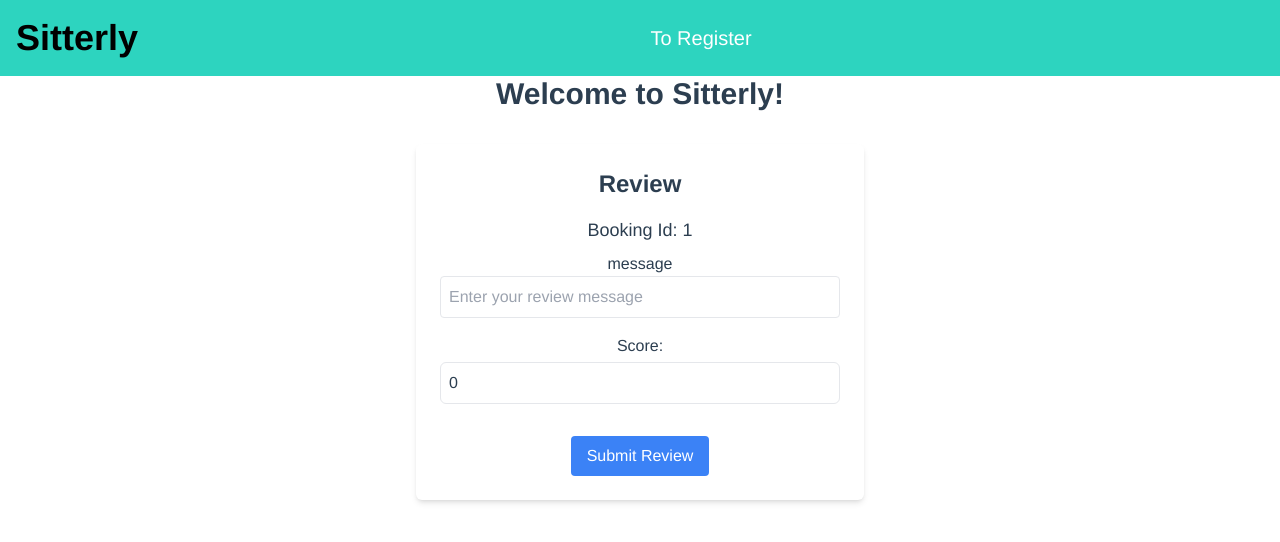
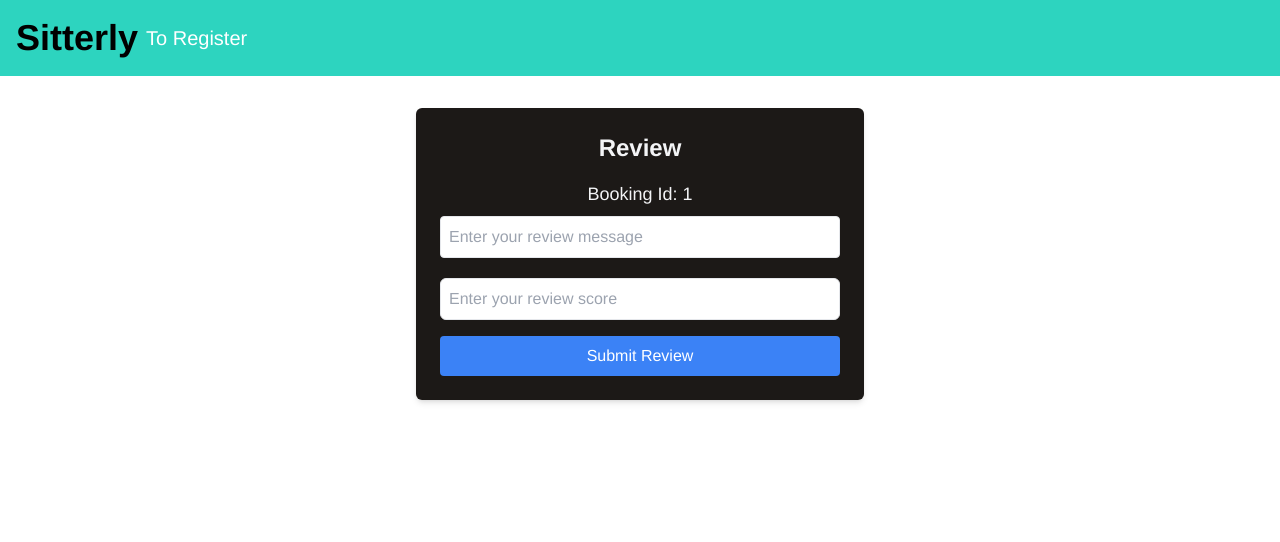
Before and after one commit to devi-lakshmi/sitterly-front-end, a React (Create React App) app: page /reviews/1 in a window 1280 px wide. Shown: the top 542 px of the page. Built offline with nearby package versions, Linux system fonts and the light colour scheme.

Commit message:
styles fixes

```diff
--- a/src/App.js
+++ b/src/App.js
@@ -3,7 +3,7 @@ import 'react-toastify/dist/ReactToastify.css';
 import "./App.css";
 import { HomePage, LogInPage, SignUpPage } from "./pages";
 import ToRegister from "./pages/ToRegister";
-import { Route, Routes, useNavigate } from "react-router-dom";
+import { Route, Routes, useLocation, useNavigate } from "react-router-dom";
 import { useAuth } from "./hooks/useAuth";
 import CreateSitterProfile from "./componets/CreateSitterProfile";
 import BrowseSitterProfiles from "./componets/BrowseSitterProfiles";
@@ -18,6 +18,7 @@ import ReviewSitter from './componets/ReviewSitter';
 function App() {
   const { user, logout } = useAuth();
   const navigate = useNavigate();
+  const location = useLocation();
 
   const [showRegisterPopup, setShowRegisterPopup] = useState(false);
 
@@ -29,41 +30,78 @@ function App() {
     setShowRegisterPopup(false);
 
   };
+  const isWelcomeOrHomePage = () => {
+    return location.pathname === '/' || location.pathname === '/home';
+  };
+  return (
+    // <section className="sm:max-lg:bg-blue-500 md:grid-cols-1 md:items-center md:text-left sm:max-xl:p-9  gap-8">
+    //   <div className="App min-h-screen flex flex-col">
+    //     <header className="bg-teal-400 text-black p-4 flex  justify-between items-center">
+    //       <h1 className="text-4xl font-bold border-spacing-9 ">Sitterly</h1>
+    //       <div className="flex items-center">
+    //         {!user && (
+    //           <div>
 
-  return (
-    <section className="sm:max-lg:bg-blue-50 md:grid-cols-1 md:items-center md:text-left sm:max-xl:p-9 grid gap-8">
+    //             <button className="bg-black-500 text-white px-2 py-2 text-xl rounded-md  hover:bg-purple-600" onClick={handleClick}>To Register</button>
+    //             {showRegisterPopup && (
+    //               < ToRegister onClose={handleClose} />
+
+    //             )}
+    //           </div>
+    //         )}
+    //         {user && (
+    //           <button
+    //             onClick={(e) => {
+    //               e.preventDefault();
+    //               logout();
+    //               navigate('/');
+
+    //             }}
+    //             className="hover:text-purple-500  "
+    //           >
+    //             Logout
+    //           </button>
+    //         )}
+    //       </div>
+    //       <Header isAuthenticated={!!user} />
+
+
+    <section className="sm:max-lg:bg-blue-500 md:grid-cols-1 md:items-center md:text-left sm:max-xl:p-9  gap-8">
       <div className="App min-h-screen flex flex-col">
-        <header className="bg-teal-400 text-black p-4 flex justify-between items-center">
-          <h1 className="text-4xl font-bold border-spacing-9 ">Sitterly</h1>
-          <div className="flex space-between">
-            {!user && (
-              <div>
-
-                <button className="bg-black-500 text-white px-2 py-2 text-xl rounded-md  hover:bg-purple-600" onClick={handleClick}>To Register</button>
-                {showRegisterPopup && (
-                  < ToRegister onClose={handleClose} />
-
-                )}
-              </div>
-            )}
-
+        <header className="bg-teal-400 text-black p-4 flex  justify-between items-center">
+          <div className="flex space-between items-row ">
+            <div className="flex items-center">
               {user && (
                 <button
                   onClick={(e) => {
                     e.preventDefault();
                     logout();
                     navigate('/');
-
                   }}
-                className="hover:text-purple-500"
+                  className="hover:text-purple-500 mr-4"
                 >
                   Logout
                 </button>
               )}
+              <h1 className="text-4xl font-bold border-spacing-9 ">Sitterly</h1>
+            </div>
+            <div>
+              {!user && (
+                <div>
+                  <button className="bg-black-500 text-white px-2 py-2 text-xl rounded-md hover:bg-purple-600" onClick={handleClick}>To Register</button>
+                  {showRegisterPopup && (
+                    < ToRegister onClose={handleClose} />
+                  )}
+                </div>
+              )}
+            </div>
+
           </div>
           <Header isAuthenticated={!!user} />
         </header>
+        {isWelcomeOrHomePage() && (
           <p className="text-3xl font-bold mb-50 text-black-500">Welcome to Sitterly!</p>
+        )}
         <ToastContainer />
         <main className="flex-grow">
           <Routes>
--- a/src/componets/BrowseSitterProfiles.js
+++ b/src/componets/BrowseSitterProfiles.js
@@ -38,8 +38,8 @@ const BrowseSitterProfiles = () => {
   };
 
   return (
-    <div className="bg-gray-200 p-4">
-      <h2 className="text-2xl font-bold mb-4">Browse Sitter Profiles</h2>
+    <div className="bg-yellow-100  p-4">
+      <h2 className="text-2xl font-bold text-purple-600 mb-4">Browse Sitter Profiles</h2>
       <div className="mb-4">
         <input
           type="text"
@@ -63,7 +63,7 @@ const BrowseSitterProfiles = () => {
                 <p>HourlyRateeuro: {profile.hourly_rate_euro}</p>
                 <button
                   onClick={() => handleBookClick(profile.id)}
-                  className="bg-red-500 text-white px-4 py-2 rounded-md hover:bg-red-600"
+                  className="bg-red-500 text-white px-4 py-2 rounded-md hover:bg-lime-400"
                 >
                   Book sitter
                 </button>
@@ -74,7 +74,7 @@ const BrowseSitterProfiles = () => {
       <div className="mt-4">
         <button
           onClick={handleNextPage}
-          className="bg-blue-500 text-white py-2 px-4 rounded-md hover:bg-blue-600"
+          className="bg-blue-500 text-white py-2 px-4 rounded-md hover:bg-purple-600"
         >
           Next Page
         </button>
--- a/src/componets/ReviewSitter.js
+++ b/src/componets/ReviewSitter.js
@@ -18,7 +18,7 @@ const ReviewSitter = () => {
 
   const [review, setReviews] = useState({
     booking_id: bookingId,
-    score: 0,
+    score: "",
     message: "",
 
   });
@@ -28,7 +28,12 @@ const ReviewSitter = () => {
 
   const handleReview = (e) => {
     e.preventDefault();
-    dispatch(createReview( review, api))
+    if (!review.message || !review.score === '') {
+      toast.error('Please fill out all required fields.');
+      return;
+    }
+
+    dispatch(createReview(review, api))
       .then((response) => {
         toast.success('Review created sucessfully!');
         // dispatch(markBookingAsReviewed(bookingId));
@@ -47,14 +52,14 @@ const ReviewSitter = () => {
   };
 
   return (
-    <div className="max-w-md mx-auto mt-8 p-6 bg-white rounded-md shadow-md">
-      <h2 className="text-2xl font-bold mb-4">Review</h2>
+    <div className="max-w-md mx-auto mt-8 p-6 bg-stone-900 rounded-md shadow-md">
+      <h2 className="text-2xl text-gray-100 font-bold mb-4">Review</h2>
       {error && <div className="text-red-500 mb-4"></div>}
-      <p className="mb-2 text-lg">Booking Id: {bookingId}</p>
+      <p className="mb-2 text-gray-100 text-lg">Booking Id: {bookingId}</p>
 
       <form onSubmit={handleReview}>
         <label className="block mb-4">
-          message
+
           <input
             type="text"
             value={review.message}
@@ -65,18 +70,21 @@ const ReviewSitter = () => {
           />
         </label>
         <label className="block mb-4">
-          Score:
+
           <input
             type="number"
             value={review.score}
+            placeholder="Enter your review score"
             onChange={handleInputChange}
             name="score"
             className="mt-1 p-2 border rounded-md w-full"
+            min="0"
+            max="5"
           />
         </label>
         <button
           type="submit"
-          className="bg-blue-500 text-white px-4 py-2 rounded hover:bg-blue-700 mt-4"
+          className="bg-blue-500 text-white px-4 py-2 w-full rounded hover:bg-purple-700"
           disabled={isLoading}
         >
           {isLoading ? 'Submitting...' : 'Submit Review'}
--- a/src/pages/Header.js
+++ b/src/pages/Header.js
@@ -9,7 +9,7 @@ const Header = ({ isAuthenticated }) => {
 
         {isAuthenticated && (
           <>
-            <div className="flex space-x-4 sm:flex-row" >
+            <div className="flex space-x-4 flex-col sm:flex-col lg:flex-row " >
               <li>
                 <Link to="/"></Link>
               </li>
--- a/src/pages/Home.jsx
+++ b/src/pages/Home.jsx
@@ -4,21 +4,23 @@ import  Header  from "./Header";
 
 export const HomePage = () => {
   return (
-    <div className="bg-gray-100 min-h-screen flex flex-row justify-between">
+    <div className="bg-stone-700 min-h-screen flex flex-col">
     <Header/>
       <div className="flex-grow p-8">
          {/* <p className="text-4xl font-bold mb-4">Welcome to HomePage</p>  */}
-        <div className="grid grid-cols-1 md:grid-cols-2 lg:grid-cols-3 gap-8">
-          <div className="bg-white p-6 rounded-md shadow-md">
+        <div className="flex flex-col-1 md:flex-col gap-8">
+
+             <div className="w-full mx-auto ">
             <img
               src="https://static.vecteezy.com/system/resources/previews/013/271/634/non_2x/babysitter-or-nanny-services-to-care-for-provide-for-baby-needs-and-play-with-children-on-flat-cartoon-hand-drawn-template-illustration-vector.jpg"
               alt="Opp"
-              className="mb-4 w-full h-50 object-cover rounded-md"
-            />
-            <p className="text-gray-700">
+              className="mb-4 w-full h-50 object-cover rounded-md shadow-md"
+              />
+
+            <p className="text-gray-100 text-bold text-xl">
               Sitterly is a platform connecting parents with reliable and trustworthy babysitters.
             </p>
-          </div>
+           </div>
           {/* Add more similar cards for additional content */}
 
         </div>
--- a/src/pages/auth/LogIn.jsx
+++ b/src/pages/auth/LogIn.jsx
@@ -47,8 +47,8 @@ export const LogInPage = () => {
   }, [user, navigate]);
 
   return (
-    <div className="max-w-md mx-auto mt-8 p-4 bg-white rounded shadow-md">
-      <h1 className="text-2xl font-semibold mb-4">Log In</h1>
+    <div className="max-w-md mx-auto mt-8 p-4 bg-stone-900 rounded shadow-md">
+      <h1 className="text-2xl text-gray-100 font-semibold mb-4">Log In</h1>
       {error && <div className="text-red-500 mb-4">{error}</div>}
       <form onSubmit={handleSubmit}>
         <div className="mb-4">
@@ -79,7 +79,7 @@ export const LogInPage = () => {
         </div>
         <button
           type="submit"
-          className="bg-blue-500 text-white p-2 rounded hover:bg-blue-700"
+          className="bg-blue-500 w-full text-white p-2 text-xl rounded-md hover:bg-purple-700"
 
         >
           Log In
```
Also changed, not shown: src/componets/CreateBookings.js (+8 -8 lines), src/componets/CreateSitterProfile.js (+10 -9 lines), src/pages/auth/SignUp.jsx (+3 -33 lines). Lines whose indentation alone changed are shown as unchanged.
